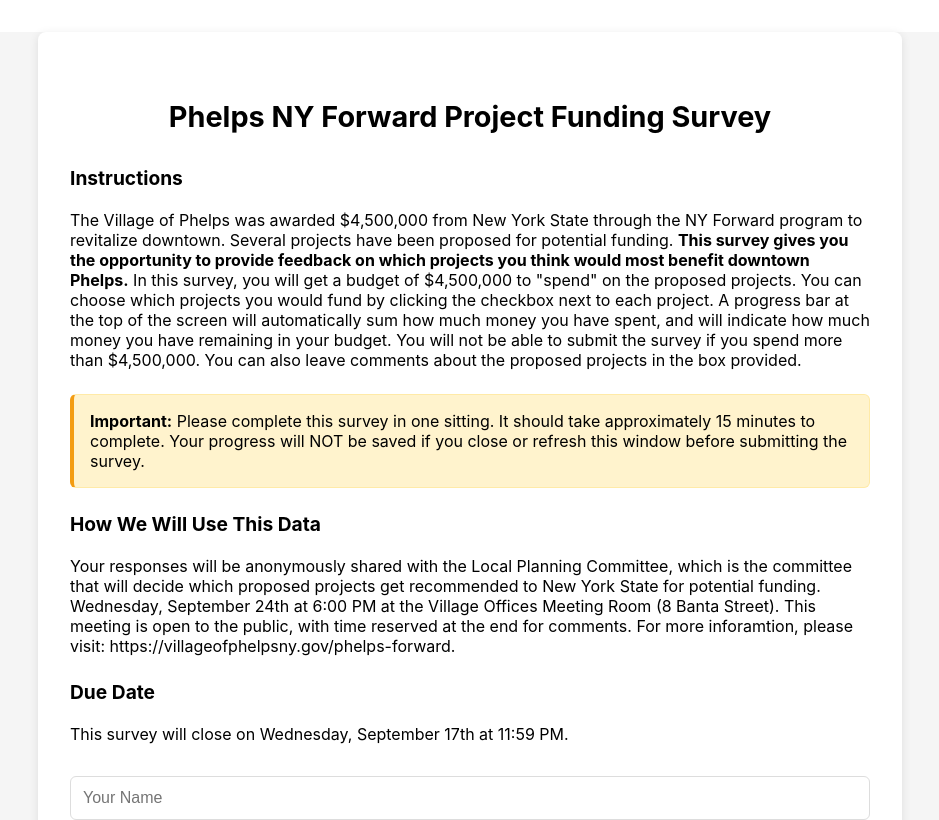
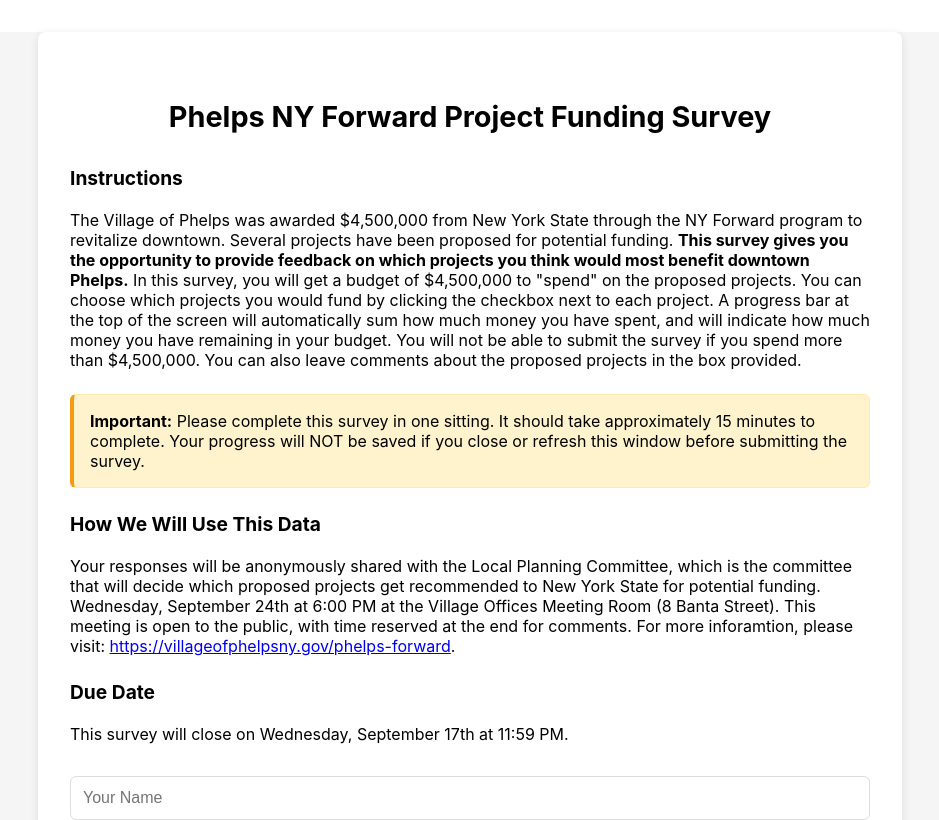
Before and after one commit to jpetti777/brockport-survey, a React (Vite) app: page / in a window 1280 px wide. Shown: the top 820 px of the page, without its empty margins (170-1109 px from the left). Built offline with nearby package versions, Linux system fonts and the light colour scheme; the HTML template or start-up script is replaced by a standard one.

Commit message:
link url

```diff
--- a/src/App.jsx
+++ b/src/App.jsx
@@ -208,7 +208,7 @@
                 </div>
 
                 <h3>How We Will Use This Data</h3>
-                <p>Your responses will be anonymously shared with the Local Planning Committee, which is the committee that will decide which proposed projects get recommended to New York State for potential funding. Wednesday, September 24th at 6:00 PM at the Village Offices Meeting Room (8 Banta Street). This meeting is open to the public, with time reserved at the end for comments. For more inforamtion, please visit: https://villageofphelpsny.gov/phelps-forward.</p>
+                <p>Your responses will be anonymously shared with the Local Planning Committee, which is the committee that will decide which proposed projects get recommended to New York State for potential funding. Wednesday, September 24th at 6:00 PM at the Village Offices Meeting Room (8 Banta Street). This meeting is open to the public, with time reserved at the end for comments. For more inforamtion, please visit: <a href="https://villageofphelpsny.gov/phelps-forward" target="_blank" rel="noopener noreferrer">https://villageofphelpsny.gov/phelps-forward</a>.</p>
 
                 <h3>Due Date</h3>
                 <p>This survey will close on Wednesday, September 17th at 11:59 PM.</p>
```
